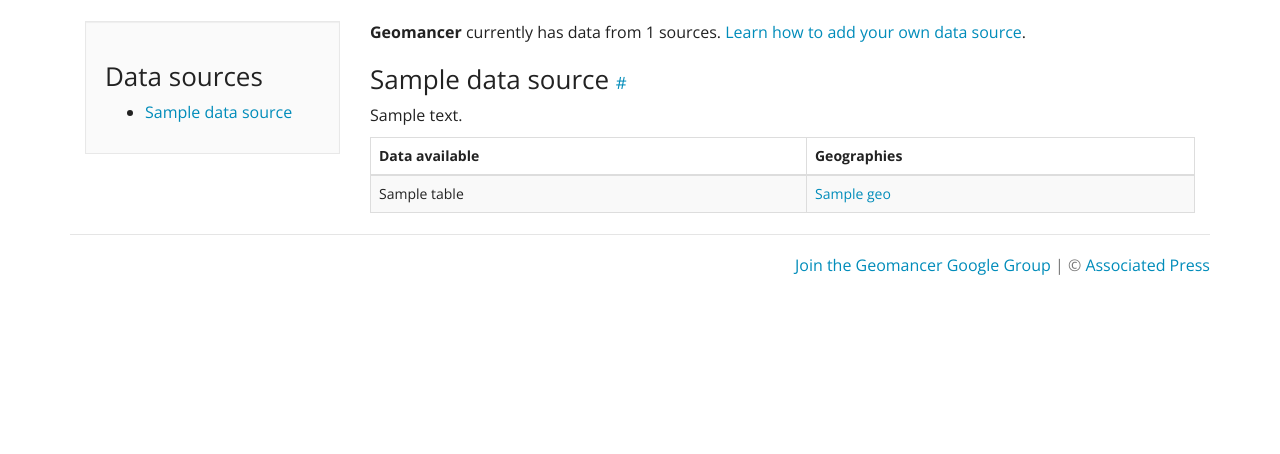
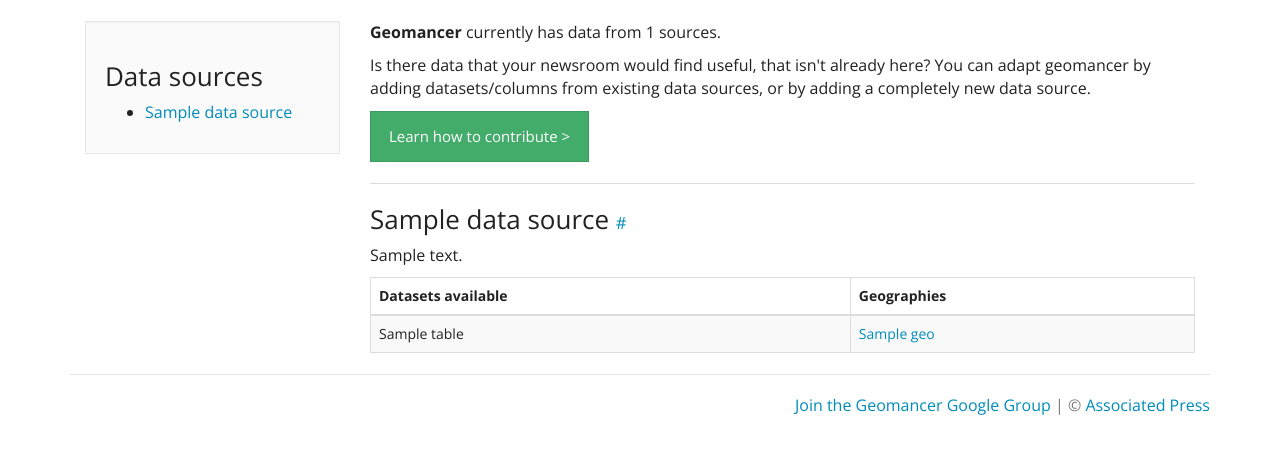
Before and after one commit to associatedpress/geomancer, a Flask app: template geomancer/templates/data-sources.html in a window 1280 px wide. Shown: the part 45-499 px from the top of the page. Run offline with Flask 2, Linux system fonts and the light colour scheme; the template is opened without the code that fills it: most values are stand-ins (such as "Sample title", 1, 10 or a date in 2020); data that the repository does not hold is empty; parts of the project's set-up code (start-up, migrations or seed data) failed here and were passed over; some libraries are stand-ins or nearby versions.

Commit message:
content tweaks data sources

```diff
--- a/geomancer/templates/data-sources.html
+++ b/geomancer/templates/data-sources.html
@@ -13,7 +13,10 @@
   </div>
 </div>
 <div class="col-md-9">
-  <p><strong>Geomancer</strong> currently has data from {{ data_sources | length }} sources. <a href="{{ url_for('views.contribute_data') }}">Learn how to add your own data source</a>.</p>
+  <p><strong>Geomancer</strong> currently has data from {{ data_sources | length }} sources.</p>
+  <p>Is there data that your newsroom would find useful, that isn't already here? You can adapt geomancer by adding datasets/columns from existing data sources, or by adding a completely new data source.</p>
+  <a href="{{ url_for('views.contribute_data') }}" class="btn btn-success">Learn how to contribute &gt;</a>
+  <hr>
 
   {% for d in data_sources %}
     <h3 id="{{ d.machine_name }}">
@@ -24,7 +27,7 @@
     <table class='table table-bordered table-striped'>
       <thead>
         <tr>
-          <th>Data available</th>
+          <th>Datasets available</th>
           <th>Geographies</th>
         </tr>
       </thead>
```
